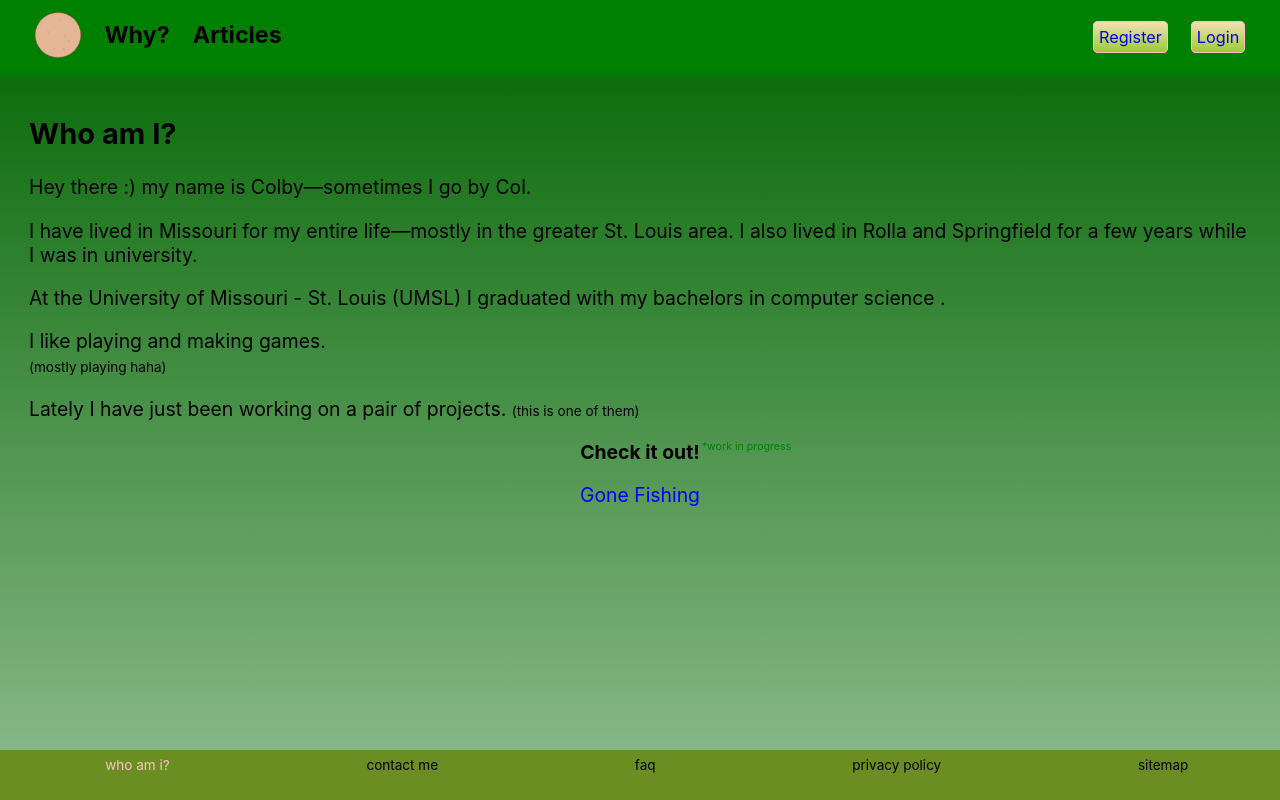
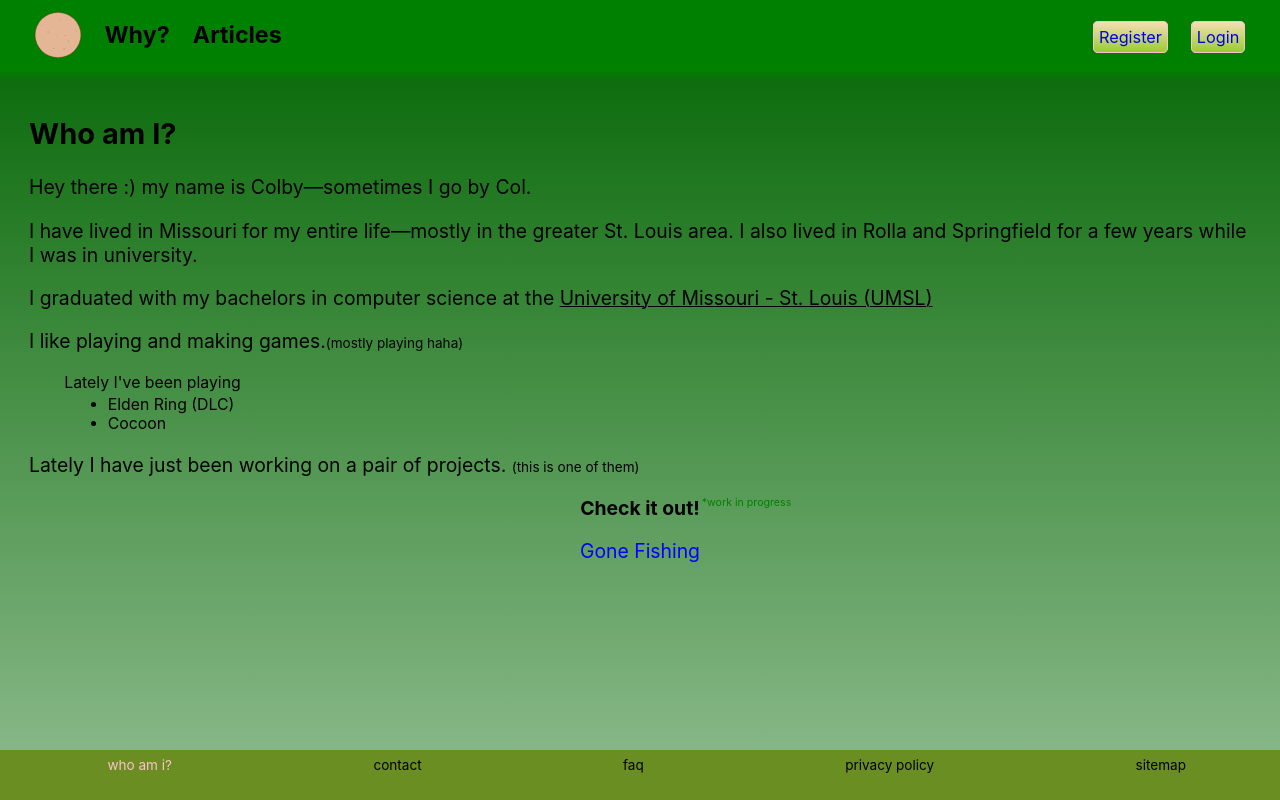
Before and after one commit to CSnackerman/blogologna, a Nuxt app: page /whoami in a window 1280 px wide. Built offline with nearby package versions, Linux system fonts and the light colour scheme; no server answers.

Commit message:
update copy & add placeholders to footer pages

```diff
--- a/assets/styles/base.scss
+++ b/assets/styles/base.scss
@@ -15,10 +15,14 @@ body {
   height: 100%;
   margin: 0;
   padding: 0;
-  overflow-y:auto;
+  overflow-y: auto;
 
   font-size: 1.1em;
   background-repeat: no-repeat;
   background-size: cover;
   background-image: linear-gradient(0deg, darkseagreen, darkgreen);
 }
+
+ul {
+  margin: 0.2rem;
+}
--- a/components/NavigationFooter.vue
+++ b/components/NavigationFooter.vue
@@ -1,7 +1,7 @@
 <template>
   <nav>
     <NuxtLink to="/whoami">who am i?</NuxtLink>
-    <NuxtLink to="/contact">contact me</NuxtLink>
+    <NuxtLink to="/contact">contact</NuxtLink>
     <NuxtLink to="/faq">faq</NuxtLink>
     <NuxtLink to="/privacy">privacy policy</NuxtLink>
     <NuxtLink to="/sitemap">sitemap</NuxtLink>
--- a/pages/contact.vue
+++ b/pages/contact.vue
@@ -1,7 +1,31 @@
 <template>
-  <h2>Contact Me</h2>
+  <div class="contact-page">
+    <h2>Contact</h2>
+    <div class="contact-item">
+      <label>Email</label>
+      <a href="mailto:colbyackerman@gmail.com">colbyackerman@gmail.com</a>
+    </div>
+    <div class="contact-item">
+      <label>Phone</label>
+      <a href="tel:+16366992060">+1-636-699-2060</a>
+    </div>
+  </div>
 </template>
 
 <script setup lang="ts"></script>
 
-<style scoped lang="scss"></style>
+<style scoped lang="scss">
+  .contact-item {
+    margin-left: 2rem;
+    padding: 1rem;
+    display: flex;
+    gap: 1rem;
+    align-items: baseline;
+
+    & > label {
+      width: 5rem;
+      font-size: 1.2em;
+      font-weight: bold;
+    }
+  }
+</style>
--- a/pages/faq.vue
+++ b/pages/faq.vue
@@ -1,5 +1,8 @@
 <template>
-  <h2>FAQ</h2>
+  <div class="faq-page">
+    <h2>FAQ</h2>
+    <p>Now taking suggestions.</p>
+  </div>
 </template>
 
 <script setup lang="ts"></script>
--- a/pages/index.vue
+++ b/pages/index.vue
@@ -29,6 +29,7 @@
       Data is open and free. You can view statistics about authors, articles, comments, and
       commenters.
     </p>
+    <p style="margin: 10rem; text-align: end; font-size: 0.7rem; opacity: 0.5">Eventually...</p>
   </div>
 </template>
 
--- a/pages/privacy.vue
+++ b/pages/privacy.vue
@@ -1,5 +1,11 @@
 <template>
-  <h2>Privacy Policy</h2>
+  <div class="privacy-page">
+    <h2>Privacy Policy</h2>
+    <p>
+      <span>Public source code on &nbsp;</span>
+      <a href="https://github.com/CSnackerman/blogologna">GitHub</a>
+    </p>
+  </div>
 </template>
 
 <script setup lang="ts"></script>
--- a/pages/sitemap.vue
+++ b/pages/sitemap.vue
@@ -1,5 +1,8 @@
 <template>
-  <h2>Sitemap</h2>
+  <div class="sitemap-page">
+    <h2>Sitemap</h2>
+    <p>todo</p>
+  </div>
 </template>
 
 <script setup lang="ts"></script>
--- a/pages/whoami.vue
+++ b/pages/whoami.vue
@@ -8,13 +8,23 @@
     </p>
 
     <p>
-      At the University of Missouri - St. Louis (UMSL) I graduated with my bachelors in computer
-      science .
+      I graduated with my bachelors in computer science at the
+      <span style="text-decoration: underline; text-decoration-thickness: 1px"
+        >University of Missouri - St. Louis (UMSL)</span
+      >
     </p>
     <p>
-      I like playing and making games.<br />
+      <span>I like playing and making games.</span>
       <span class="shrink">(mostly playing haha)</span>
     </p>
+    <div style="margin-left: 2rem; font-size: 0.9rem">
+      <label>Lately I've been playing</label>
+      <ul>
+        <li>Elden Ring (DLC)</li>
+        <li>Cocoon</li>
+      </ul>
+    </div>
+
     <p>
       Lately I have just been working on a pair of projects.
       <span class="shrink">(this is one of them)</span>
```
